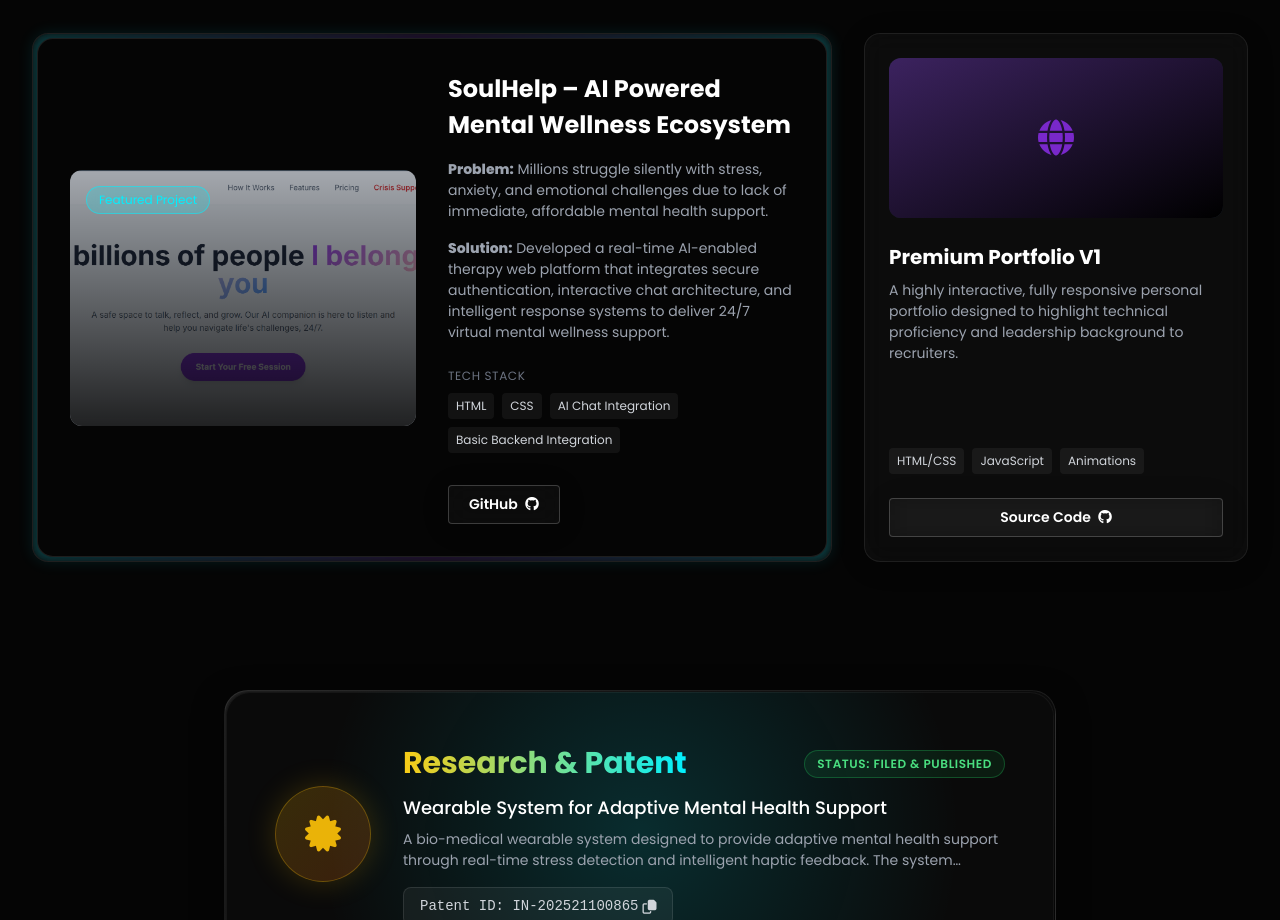
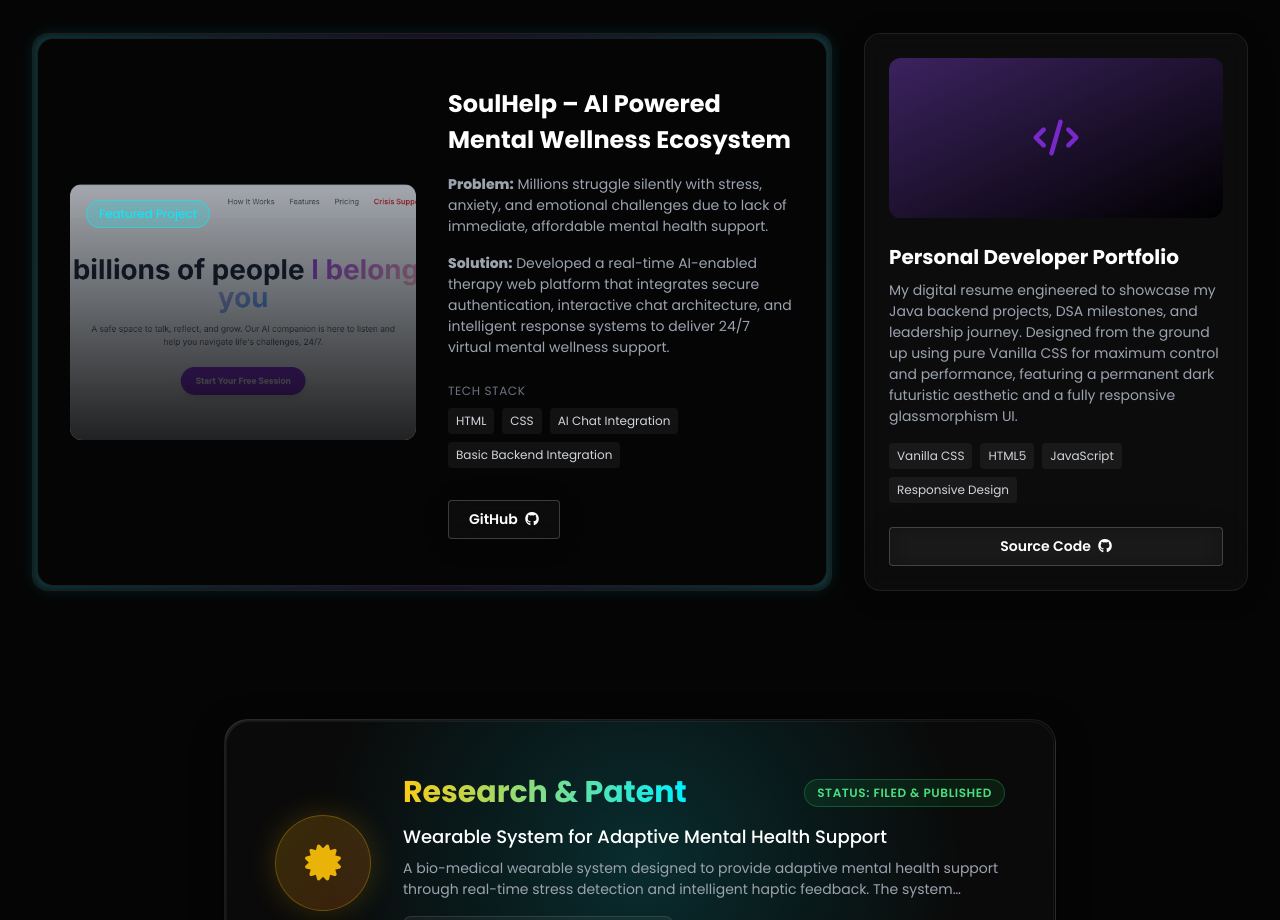
Before and after one commit to akashchouhan335/akash-chouhan-portfolio, a plain HTML site: page index4.html in a window 1280 px wide. Shown: the part 2400-3320 px from the top of the page. Drawn offline with nearby package versions, Linux system fonts and the light colour scheme.

Commit message:
updated portfolio section

```diff
--- a/index4.html
+++ b/index4.html
@@ -67,7 +67,8 @@
         /* Completely freezes the background on all mobile devices */
         body.no-scroll {
             overflow: hidden !important;
-            touch-action: none; /* Disables touch dragging on the background */
+            touch-action: none;
+            /* Disables touch dragging on the background */
         }
 
         a {
@@ -2556,25 +2557,30 @@
                 <div class="proj-sec glass glass-hover" data-aos="fade-up-left" data-aos-delay="200">
                     <div class="proj-sec-img">
                         <div class="proj-sec-overlay">
-                            <i class="fas fa-globe text-secondary" style="font-size: 2.25rem;"></i>
+                            <i class="fas fa-code text-secondary" style="font-size: 2.25rem;"></i>
                         </div>
                     </div>
-                    <h3 class="proj-sec-title">Premium Portfolio V1</h3>
-                    <p class="proj-sec-desc">A highly interactive, fully responsive personal portfolio designed to
-                        highlight technical proficiency and leadership background to recruiters.</p>
+                    <h3 class="proj-sec-title">Personal Developer Portfolio</h3>
+
+                    <p class="proj-sec-desc">My digital resume engineered to showcase my Java backend projects, DSA
+                        milestones, and leadership journey. Designed from the ground up using pure Vanilla CSS for
+                        maximum control and performance, featuring a permanent dark futuristic aesthetic and a fully
+                        responsive glassmorphism UI.</p>
 
                     <div class="proj-tags" style="margin-bottom:1.5rem;">
-                        <span class="proj-tag">HTML/CSS</span>
+                        <span class="proj-tag">Vanilla CSS</span>
+                        <span class="proj-tag">HTML5</span>
                         <span class="proj-tag">JavaScript</span>
-                        <span class="proj-tag">Animations</span>
+                        <span class="proj-tag">Responsive Design</span>
                     </div>
 
                     <div style="display:flex; gap:1rem;">
-                        <a href="#" class="btn-proj-full glass">Source Code <i class="fab fa-github"
-                                style="margin-left:0.25rem;"></i></a>
+                        <a href="https://github.com/akashchouhan335/akash-chouhan-portfolio.git" target="_blank"
+                            class="btn-proj-full glass">
+                            Source Code <i class="fab fa-github" style="margin-left:0.25rem;"></i>
+                        </a>
                     </div>
                 </div>
-
             </div>
         </div>
     </section>
@@ -2821,8 +2827,7 @@
 
                 <!-- Contact Form -->
                 <div class="contact-form-box glass" data-aos="flip-right">
-                    <form id="contact-form" name="contact" data-netlify="true" method="POST"
-                        class="contact-form">
+                    <form id="contact-form" name="contact" data-netlify="true" method="POST" class="contact-form">
                         <input type="hidden" name="form-name" value="contact" />
                         <div class="form-row">
                             <div class="form-group">
@@ -2980,7 +2985,7 @@
                 mobileIcon.classList.remove('fa-times');
                 mobileIcon.classList.add('fa-bars');
             })
-            });
+        });
 
         // // Close menu, restore scroll, and reset icon when a link is clicked
         // document.querySelectorAll('#mobile-menu a').forEach(link => {
@@ -3057,7 +3062,7 @@
                 { src: 'NSS/Camp/2.jpg', caption: 'Bouquet to Vice Chancellor' },
                 { src: 'NSS/Camp/3.jpg', caption: 'NSS Campaign - Volunteers' },
                 { src: 'NSS/Camp/4.jpg', caption: 'NSS CAMP DAY - 1' },
-                { src: 'NSS/Camp/5.jpg', caption: 'NSS Campaign'},
+                { src: 'NSS/Camp/5.jpg', caption: 'NSS Campaign' },
                 { src: 'NSS/Camp/6.jpg', caption: 'Appriciated by Faculty' },
                 { src: 'NSS/Camp/7.jpg', caption: 'NSS CAMP DAY - 2' },
                 { src: 'NSS/Camp/8.jpg', caption: 'NSS Education Campaign' },
```
